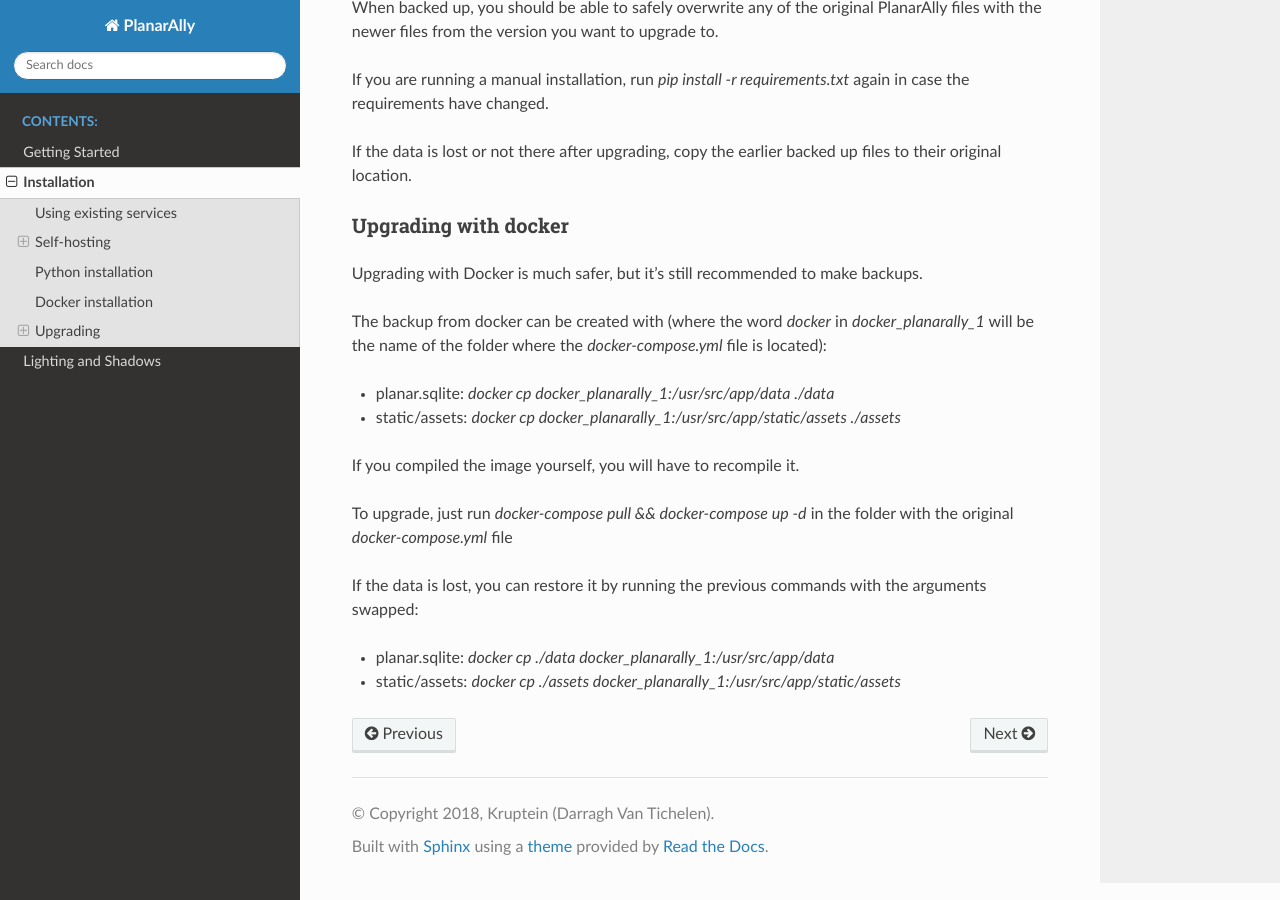
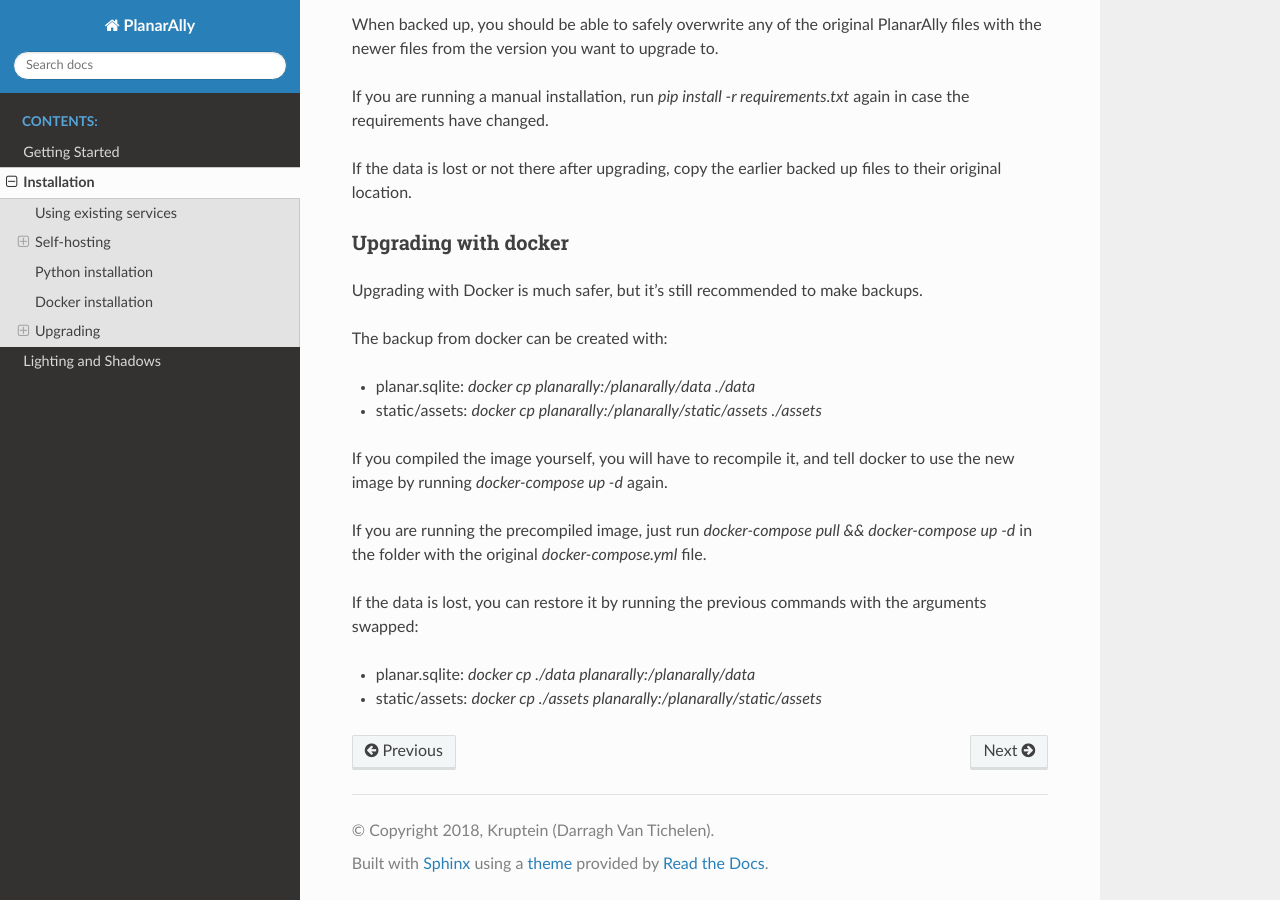
Before and after one commit to Kruptein/PlanarAlly, a Sphinx documentation site: the page built from docs/installation.rst, in a window 1280 px wide and 900 px high, scrolled down 4168 px. Built offline with Sphinx 7.4.7 and the Read the Docs theme 2.0.0, drawn with Linux system fonts in a browser that asks for light colours; pages that are not in the unit, such as notebooks, are missing from menus; some of the changed text lies outside the part shown.

Commit message:
Moved the folder from /usr/src/app to /planarally in the dockerfile
Edited the documentation for the right volumes to create and commands for backup creation
Also specified an explicit container_name so there is no need for explanation of the weird image name when creating the backups.
Also fixed the upgrade instructions for self-compiled images, as the pull was not needed (and it actually failed)

```diff
--- a/docs/installation.rst
+++ b/docs/installation.rst
@@ -80,11 +80,12 @@
     services:
       planarally:
         image: 'kruptein/planarally'
+        container_name: planarally
         ports:
         - 8000:8000
         volumes:
-        - 'data:/usr/src/app/data'
-        - 'assets:/usr/src/app/static/assets'
+        - 'data:/planarally/data'
+        - 'assets:/planarally/static/assets'
         restart: always
     volumes:
       data:
@@ -203,16 +204,16 @@
 
 Upgrading with Docker is much safer, but it's still recommended to make backups.
 
-The backup from docker can be created with (where the word `docker` in `docker_planarally_1` will be the name of the folder where the `docker-compose.yml` file is located):
+The backup from docker can be created with:
 
-* planar.sqlite: `docker cp docker_planarally_1:/usr/src/app/data ./data`
-* static/assets: `docker cp docker_planarally_1:/usr/src/app/static/assets ./assets`
+* planar.sqlite: `docker cp planarally:/planarally/data ./data`
+* static/assets: `docker cp planarally:/planarally/static/assets ./assets`
 
-If you compiled the image yourself, you will have to recompile it.
+If you compiled the image yourself, you will have to recompile it, and tell docker to use the new image by running `docker-compose up -d` again.
 
-To upgrade, just run `docker-compose pull && docker-compose up -d` in the folder with the original `docker-compose.yml` file
+If you are running the precompiled image, just run `docker-compose pull && docker-compose up -d` in the folder with the original `docker-compose.yml` file.
 
 If the data is lost, you can restore it by running the previous commands with the arguments swapped:
 
-* planar.sqlite: `docker cp ./data docker_planarally_1:/usr/src/app/data`
-* static/assets: `docker cp ./assets docker_planarally_1:/usr/src/app/static/assets`
+* planar.sqlite: `docker cp ./data planarally:/planarally/data`
+* static/assets: `docker cp ./assets planarally:/planarally/static/assets`
```
Also changed, not shown: 2 other files.
